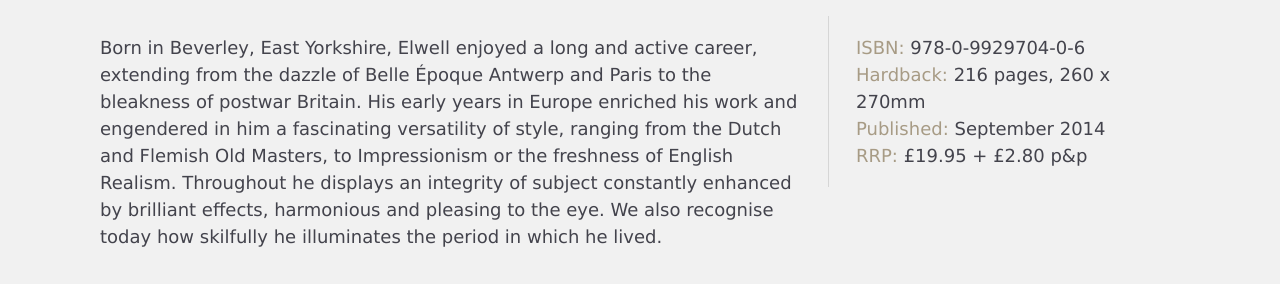
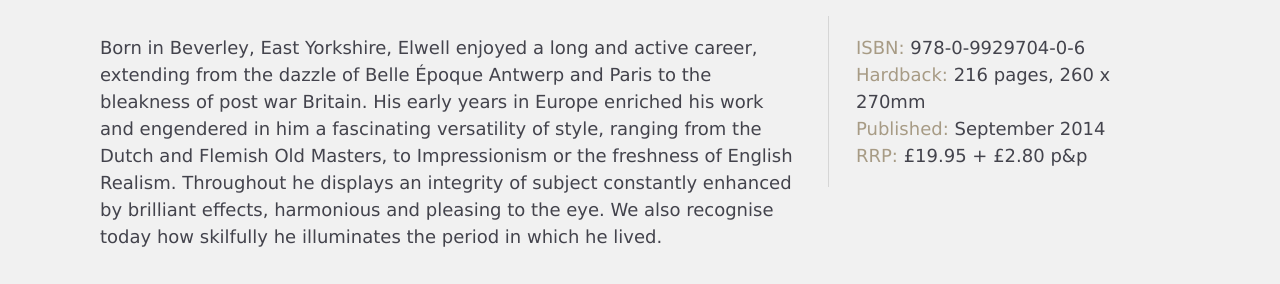
Before and after one commit to regmtait/Elwell-jekyll, a Jekyll site: the page built from index.html, in a window 1280 px wide. Shown: the part 650-934 px from the top of the page. Built offline with Jekyll 4.4.1, drawn with Linux system fonts in a browser that asks for light colours; some web fonts are replaced; some of the changed text lies outside the part shown.

Commit message:
Clean up

```diff
--- a/index.html
+++ b/index.html
@@ -29,7 +29,7 @@ nav-class: home
 
 <div class="wrap">
 <div class="home-edition-intro">
-<p>Born in Beverley, East Yorkshire, Elwell enjoyed a long and active career, extending from the dazzle of Belle Époque Antwerp and Paris to the bleakness of post­war Britain. His early years in Europe enriched his work and engendered in him a fascinating versatility of style, ranging from the Dutch and Flemish Old Masters, to Impressionism or the freshness of English Realism. Throughout he displays an integrity of subject constantly enhanced by brilliant effects, harmonious and pleasing to the eye. We also recognise today how skilfully he illuminates the period in which he lived.</p>
+<p>Born in Beverley, East Yorkshire, Elwell enjoyed a long and active career, extending from the dazzle of Belle Époque Antwerp and Paris to the bleakness of post war Britain. His early years in Europe enriched his work and engendered in him a fascinating versatility of style, ranging from the Dutch and Flemish Old Masters, to Impressionism or the freshness of English Realism. Throughout he displays an integrity of subject constantly enhanced by brilliant effects, harmonious and pleasing to the eye. We also recognise today how skilfully he illuminates the period in which he lived.</p>
 </div>
 
 <aside class="book-publish-info">
```
Also changed, not shown: _includes/herotext.md (+1 -1 lines).
